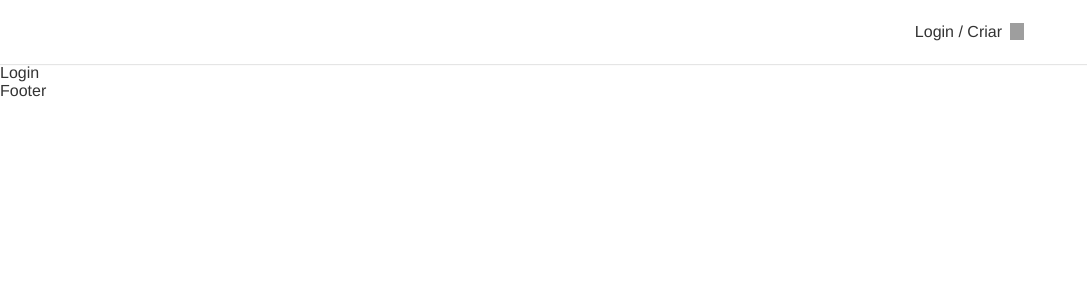
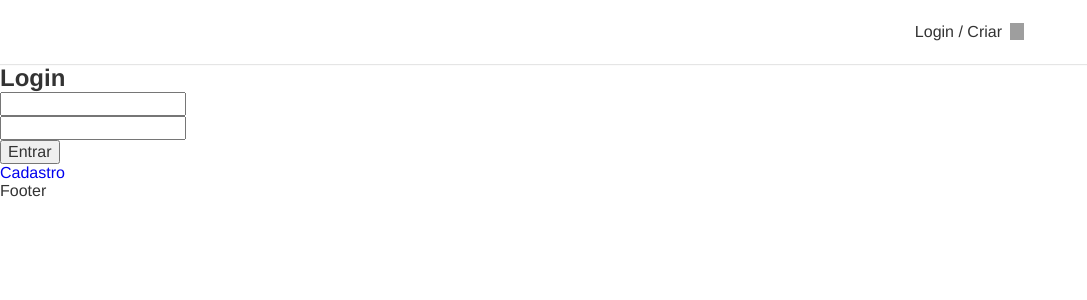
Before and after one commit to klevessonroseno/dogs-react-client, a React (Create React App) app: page /login in a window 1280 px wide. Shown: the top 300 px of the page, without its empty margins (0-1087 px from the left). Built offline with nearby package versions, Linux system fonts and the light colour scheme; grey boxes are pictures that could not be loaded; some icons are missing.

Commit message:
Login Routes

```diff
--- a/src/App.js
+++ b/src/App.js
@@ -15,7 +15,7 @@
         <Header />
         <Routes >
           <Route path='/' element={<Home />} />
-          <Route path='/login' element={<Login />} />
+          <Route path='/login/*' element={<Login />} />
         </Routes>
         <Footer />
       </BrowserRouter>
--- a/src/Components/Login/Login.js
+++ b/src/Components/Login/Login.js
@@ -1,8 +1,21 @@
 import React from 'react';
+import { Route, Routes } from 'react-router-dom';
+
+import LoginForm from './LoginForm';
+import LoginCreate from './LoginCreate';
+import LoginPasswordLost from './LoginPasswordLost';
+import LoginPasswordReset from './LoginPasswordReset';
 
 const Login = () => {
   return (
-    <div>Login</div>
+    <div>
+      <Routes >
+        <Route path='/' element={<LoginForm />} />
+        <Route path='criar' element={<LoginCreate />} />
+        <Route path='perdeu' element={< LoginPasswordLost />} />
+        <Route path='resetar' element={<LoginPasswordReset />} />
+      </Routes>
+    </div>
   )
 }
 
--- /dev/null
+++ b/src/Components/Login/LoginCreate.js
@@ -0,0 +1,9 @@
+import React from 'react';
+
+const LoginCreate = () => {
+  return (
+    <div>LoginCreate</div>
+  )
+}
+
+export default LoginCreate;
--- /dev/null
+++ b/src/Components/Login/LoginForm.js
@@ -0,0 +1,46 @@
+import React from 'react';
+import { Link } from 'react-router-dom';
+
+const LoginForm = () => {
+  const [username, setUsername] = React.useState('');
+  const [password, setPassword] = React.useState('');
+
+  function handleSubmit(event) {
+    event.preventDefault();
+
+    fetch('https://dogsapi.origamid.dev/json/jwt-auth/v1/token', {
+      method: 'POST',
+      headers: {
+        'Content-Type': 'application/json',
+      },
+      body: JSON.stringify({
+        username,
+        password,
+      }),
+    }).then(response => response.json()).then(data => console.log(data));
+  }
+
+  return (
+    <section>
+      <h1>Login</h1>
+      <form onSubmit={handleSubmit}>
+        <input
+          type="text"
+          value={username}
+          onChange={({ target }) => setUsername(target.value)}
+        />
+        <input
+          type="password"
+          value={password}
+          onChange={({ target }) => setPassword(target.value)}
+        />
+        <button>Entrar</button>
+      </form>
+      <Link to='/login/criar' >
+        Cadastro
+      </Link>
+    </section>
+  )
+}
+
+export default LoginForm;
--- /dev/null
+++ b/src/Components/Login/LoginPasswordLost.js
@@ -0,0 +1,9 @@
+import React from 'react';
+
+const LoginPasswordLost = () => {
+  return (
+    <div>LoginPasswordLost</div>
+  )
+}
+
+export default LoginPasswordLost;
--- /dev/null
+++ b/src/Components/Login/LoginPasswordReset.js
@@ -0,0 +1,9 @@
+import React from 'react';
+
+const LoginPasswordReset = () => {
+  return (
+    <div>LoginPasswordReset</div>
+  )
+}
+
+export default LoginPasswordReset;
```
